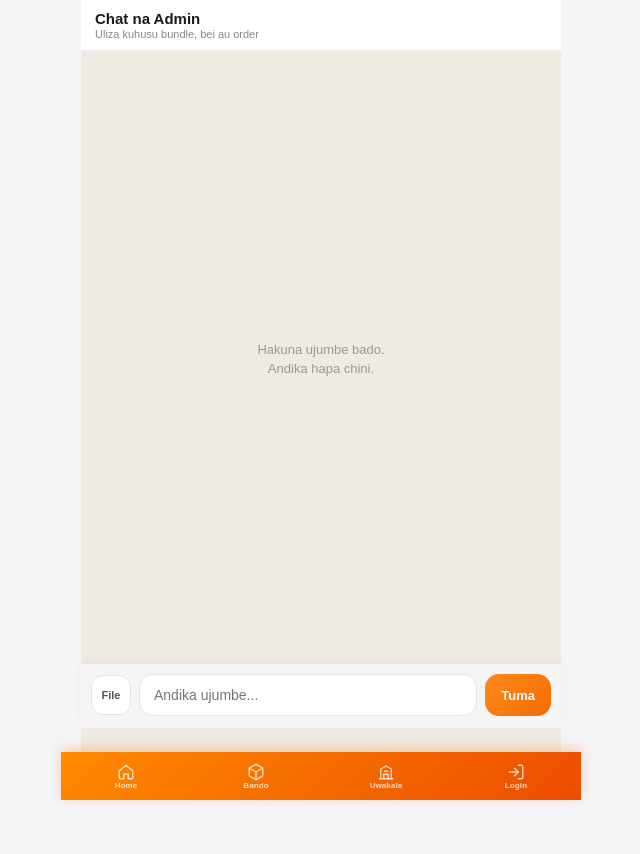
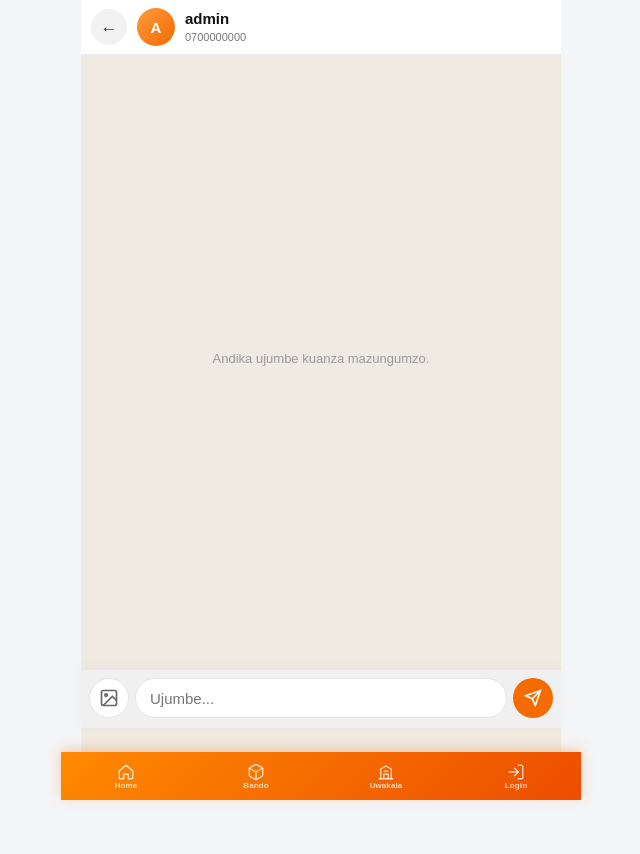
Before and after one commit to keyramkey/halotel-bando, a Flask app: template templates/chat.html in a window 1280 px wide. Shown: the whole page, without its empty margins (319-959 px from the left). Run offline with Flask 3, Linux system fonts and the light colour scheme; the template is opened without the code that fills it: values that come from a table or form of the project are taken from there, others are empty; some libraries are stand-ins or nearby versions.

Commit message:
Update chat.html

```diff
--- a/templates/chat.html
+++ b/templates/chat.html
@@ -1,21 +1,18 @@
 {% extends "base.html" %}
-{% block title %}Chat{% endblock %}
+{% block title %}Chat · {{ user.username }}{% endblock %}
 {% block content %}
 <style>
-    /* Ficha scrollbar (scroll inaendelea) */
-    .chat-body {
+    /* Ficha scrollbar */
+    .achat-body {
         scrollbar-width: none;
         -ms-overflow-style: none;
     }
-    .chat-body::-webkit-scrollbar {
+    .achat-body::-webkit-scrollbar {
         width: 0; height: 0; display: none;
     }
 
-    /*
-      Layout: header FIXED juu, form FIXED juu ya bottom nav,
-      messages katikati. Header HAIPOTEI keyboard ikifunguka.
-    */
-    .chat-page {
+    /* Layout kama customer chat: header + form fixed, messages scroll */
+    .achat {
         position: relative;
         width: 100%;
         max-width: 480px;
@@ -24,8 +21,8 @@
         min-height: 100dvh;
     }
 
-    /* Header — fixed top, daima inaonekana */
-    .chat-head {
+    /* Header — fixed top, haipotei keyboard */
+    .achat-head {
         position: fixed;
         top: 0;
         left: 0;
@@ -33,19 +30,37 @@
         z-index: 40;
         max-width: 480px;
         margin: 0 auto;
+        display: flex;
+        align-items: center;
+        gap: 10px;
+        padding: 8px 10px;
         background: #fff;
-        border-bottom: 1px solid #ececec;
-        padding: 10px 14px;
+        border-bottom: 1px solid #e8e8e8;
         box-sizing: border-box;
     }
-    .chat-head h1 { font-size: 15px; font-weight: 800; margin: 0 0 1px; color: #1a1a1a; }
-    .chat-head p { color: #888; font-size: 11px; margin: 0; }
+    .achat-back {
+        width: 36px; height: 36px; border-radius: 50%;
+        background: #f2f2f2; color: #333;
+        display: grid; place-items: center;
+        text-decoration: none; font-size: 17px; flex-shrink: 0;
+    }
+    .achat-av {
+        width: 38px; height: 38px; border-radius: 50%;
+        background: linear-gradient(135deg, #ff9a3c, #f56b00);
+        color: #fff; font-weight: 800; font-size: 15px;
+        display: grid; place-items: center; flex-shrink: 0;
+    }
+    .achat-meta { flex: 1; min-width: 0; }
+    .achat-meta strong {
+        display: block; font-size: 15px; font-weight: 800; color: #111;
+        white-space: nowrap; overflow: hidden; text-overflow: ellipsis;
+    }
+    .achat-meta span { font-size: 11px; color: #777; }
 
-    /* Messages — between header & form */
-    .chat-body {
+    .achat-body {
         position: fixed;
-        top: 54px; /* urefu wa header */
-        bottom: calc(72px + 64px); /* bottom nav + form */
+        top: 54px;
+        bottom: calc(72px + 64px);
         left: 0;
         right: 0;
         z-index: 10;
@@ -55,46 +70,60 @@
         overflow-y: auto;
         -webkit-overflow-scrolling: touch;
         overscroll-behavior: contain;
-        padding: 10px;
+        padding: 10px 10px 12px;
         display: flex;
         flex-direction: column;
         gap: 6px;
         background: #efeae2;
         box-sizing: border-box;
     }
-    .message {
-        max-width: 78%; padding: 8px 11px; border-radius: 14px;
-        font-size: 13.5px; line-height: 1.4; word-wrap: break-word;
-        box-shadow: 0 1px 2px rgba(0,0,0,0.04);
-        user-select: text; -webkit-user-select: text;
+
+    .bubble {
+        max-width: 82%;
+        padding: 7px 10px 5px;
+        border-radius: 12px;
+        font-size: 14px;
+        line-height: 1.35;
+        word-break: break-word;
+        box-shadow: 0 1px 1px rgba(0,0,0,0.06);
+        user-select: text;
+        -webkit-user-select: text;
     }
-    .message.customer {
+    .bubble.customer {
+        align-self: flex-start;
+        background: #fff;
+        color: #111;
+        border-top-left-radius: 4px;
+    }
+    .bubble.admin {
         align-self: flex-end;
-        background: linear-gradient(135deg, #ff8a1f, #f56b00);
-        color: #fff; border-bottom-right-radius: 4px;
+        background: #f56b00;
+        color: #fff;
+        border-top-right-radius: 4px;
     }
-    .message.admin {
-        align-self: flex-start; background: #fff;
-        border: 1px solid #ececec; border-bottom-left-radius: 4px;
+    .bubble .who {
+        font-size: 9px;
+        font-weight: 700;
+        letter-spacing: 0.3px;
+        margin-bottom: 1px;
+        opacity: 0.55;
+        text-transform: uppercase;
     }
-    .message img {
-        width: 100%; max-width: 180px; border-radius: 8px;
-        margin-top: 5px; display: block;
+    .bubble.admin .who { color: rgba(255,255,255,0.8); }
+    .bubble img {
+        display: block; max-width: 200px; width: 100%;
+        border-radius: 8px; margin-top: 4px;
     }
-    .meta-line {
+    .bubble .meta-line {
         display: flex; align-items: center; justify-content: flex-end;
-        gap: 4px; margin-top: 3px;
+        gap: 3px; margin-top: 2px;
     }
-    .message-time { font-size: 9.5px; opacity: 0.65; }
-    .ticks { display: inline-flex; line-height: 0; }
-    .ticks svg { width: 14px; height: 14px; display: block; }
-    .ticks.sent { color: rgba(255,255,255,0.75); }
+    .bubble .t { font-size: 10px; opacity: 0.65; }
+    .ticks { display: inline-flex; align-items: center; line-height: 0; }
+    .ticks svg { width: 15px; height: 11px; display: block; }
+    .ticks.sent { color: rgba(255,255,255,0.7); }
     .ticks.delivered { color: rgba(255,255,255,0.85); }
-    .ticks.read { color: #7dd3fc; }
-    .empty-chat {
-        text-align: center; color: #999; margin: auto;
-        font-size: 13px; line-height: 1.5; padding: 24px;
-    }
+    .ticks.read { color: #93c5fd; }
 
     /* Long message collapse */
     .txt-wrap { position: relative; }
@@ -122,8 +151,8 @@
         text-decoration: underline;
         opacity: 0.9;
     }
-    .message.customer .see-more-btn { color: #fff; }
-    .message.admin .see-more-btn { color: #f56b00; }
+    .bubble.customer .see-more-btn { color: #f56b00; }
+    .bubble.admin .see-more-btn { color: #fff; }
     .copy-btn {
         display: inline-flex;
         align-items: center;
@@ -136,48 +165,58 @@
         background: none;
         border: none;
         padding: 0;
-        opacity: 0.8;
+        opacity: 0.75;
     }
-    .message.customer .copy-btn { color: rgba(255,255,255,0.95); }
-    .message.admin .copy-btn { color: #555; }
+    .bubble.customer .copy-btn { color: #555; }
+    .bubble.admin .copy-btn { color: rgba(255,255,255,0.9); }
     .copy-btn:active { opacity: 1; }
 
-    /* Form — fixed juu ya bottom nav (au juu ya keyboard) */
-    .chat-form-wrapper {
+    .achat-empty {
+        margin: auto; text-align: center; color: #999;
+        font-size: 13px; padding: 20px;
+    }
+
+    /* Form — fixed juu ya bottom nav / keyboard */
+    .achat-foot {
         position: fixed;
         left: 0;
         right: 0;
-        bottom: 72px; /* default: juu ya bottom nav */
+        bottom: 72px;
         z-index: 40;
         max-width: 480px;
         margin: 0 auto;
-        background: #f5f5f5;
+        background: #f0f0f0;
         border-top: 1px solid #e5e5e5;
-        padding: 10px 10px 12px;
+        padding: 8px 8px 10px;
         box-shadow: 0 -2px 10px rgba(0,0,0,0.04);
         box-sizing: border-box;
     }
-    .chat-row { display: flex; gap: 8px; align-items: center; }
-    .attach-btn {
-        width: 40px; height: 40px; border-radius: 12px;
+    .achat-row {
+        display: flex; align-items: flex-end; gap: 6px;
+    }
+    .achat-attach {
+        width: 40px; height: 40px; border-radius: 50%;
         background: #fff; border: 1px solid #e5e5e5;
         display: grid; place-items: center;
-        font-size: 11px; font-weight: 700; color: #555;
-        cursor: pointer; flex-shrink: 0;
+        cursor: pointer; flex-shrink: 0; color: #666;
     }
-    .chat-input {
-        flex: 1; height: 42px; border: 1px solid #e5e5e5;
-        border-radius: 14px; padding: 0 14px; outline: none;
-        font-size: 14px; background: #fff; min-width: 0;
+    .achat-attach svg { width: 20px; height: 20px; }
+    .achat-input {
+        flex: 1; min-height: 40px; max-height: 100px;
+        border: 1px solid #e5e5e5; border-radius: 22px;
+        padding: 10px 14px; font-size: 15px;
+        background: #fff; outline: none; min-width: 0;
+        resize: none; font-family: inherit;
     }
-    .chat-input:focus { border-color: #f56b00; background: #fff; }
-    .send-btn {
-        height: 42px; padding: 0 16px; border: 0; border-radius: 14px;
-        background: linear-gradient(135deg, #ff8a1f, #f56b00);
-        color: #fff; font-weight: 700; font-size: 13px; cursor: pointer;
-        flex-shrink: 0;
+    .achat-input:focus { border-color: #f56b00; }
+    .achat-send {
+        width: 40px; height: 40px; border: none; border-radius: 50%;
+        background: #f56b00; color: #fff;
+        display: grid; place-items: center;
+        cursor: pointer; flex-shrink: 0; padding: 0;
     }
-    .send-btn:disabled { opacity: 0.55; cursor: not-allowed; }
+    .achat-send:disabled { opacity: 0.5; }
+    .achat-send svg { width: 18px; height: 18px; }
 
     /* Attachment preview */
     .attach-preview {
@@ -216,16 +255,21 @@
     }
 </style>
 
-<div class="chat-page">
-    <div class="chat-head">
-        <h1>Chat na Admin</h1>
-        <p>Uliza kuhusu bundle, bei au order</p>
+<div class="achat">
+    <div class="achat-head">
+        <a class="achat-back" href="{{ url_for('admin_messages') }}" title="Rudi">←</a>
+        <div class="achat-av">{{ (user.username or '?')[0]|upper }}</div>
+        <div class="achat-meta">
+            <strong>{{ user.username }}</strong>
+            <span>{{ user.phone or '—' }}</span>
+        </div>
     </div>
 
-    <div class="chat-body" id="chatBody">
+    <div class="achat-body" id="chatBody">
         {% if messages %}
             {% for msg in messages %}
-            <div class="message {{ msg.sender }}" data-id="{{ msg.id }}">
+            <div class="bubble {{ msg.sender }}" data-id="{{ msg.id }}">
+                <div class="who">{% if msg.sender == 'customer' %}Mteja{% else %}Wewe{% endif %}</div>
                 {% if msg.message %}
                 <div class="txt-wrap">
                     <div class="txt" data-full="{{ msg.message|e }}">{{ msg.message }}</div>
@@ -235,8 +279,8 @@
                 <img src="{{ url_for('media_file', filename=msg.image) }}" alt="Picha">
                 {% endif %}
                 <div class="meta-line">
-                    <span class="message-time">{{ to_dar_es_salaam(msg.created_at) }}</span>
-                    {% if msg.sender == 'customer' %}
+                    <span class="t">{{ to_dar_es_salaam(msg.created_at) }}</span>
+                    {% if msg.sender == 'admin' %}
                     <span class="ticks {% if msg.is_read %}read{% elif msg.is_delivered %}delivered{% else %}sent{% endif %}" data-ticks="{{ msg.id }}">
                         {% if msg.is_read or msg.is_delivered %}
                         <svg viewBox="0 0 16 11" fill="currentColor"><path d="M11.07 0.29a1 1 0 0 1 1.41 0l.01.01 3.2 3.2a1 1 0 0 1-1.41 1.42L11.78 2.42 8.5 5.7a1 1 0 0 1-1.42-1.42l3.99-3.99zM7.07.29a1 1 0 0 1 1.41 0l.01.01 3.2 3.2a1 1 0 1 1-1.41 1.42L7.78 2.42 4.5 5.7A1 1 0 0 1 3.08 4.28L7.07.29z"/></svg>
@@ -249,11 +293,11 @@
             </div>
             {% endfor %}
         {% else %}
-            <div class="empty-chat" id="emptyHint">Hakuna ujumbe bado.<br>Andika hapa chini.</div>
+            <div class="achat-empty" id="emptyHint">Andika ujumbe kuanza mazungumzo.</div>
         {% endif %}
     </div>
 
-    <div class="chat-form-wrapper">
+    <div class="achat-foot">
         <div class="attach-preview" id="attachPreview">
             <img id="previewImg" src="" alt="Preview">
             <div class="ap-info">
@@ -262,13 +306,16 @@
             </div>
             <button type="button" class="ap-remove" id="removePreview" title="Ondoa">×</button>
         </div>
-        <form id="chatForm" enctype="multipart/form-data">
-            <div class="chat-row">
-                <label class="attach-btn">File
+        <form id="adminChatForm" enctype="multipart/form-data">
+            <div class="achat-row">
+                <label class="achat-attach" title="Picha">
+                    <svg xmlns="http://www.w3.org/2000/svg" viewBox="0 0 24 24" fill="none" stroke="currentColor" stroke-width="2"><rect x="3" y="3" width="18" height="18" rx="2"/><circle cx="8.5" cy="8.5" r="1.5"/><path d="M21 15l-5-5L5 21"/></svg>
                     <input type="file" name="image" accept="image/*" hidden id="imageInput">
                 </label>
-                <input class="chat-input" name="message" id="messageInput" placeholder="Andika ujumbe..." autocomplete="off">
-                <button class="send-btn" type="submit" id="sendBtn">Tuma</button>
+                <input class="achat-input" type="text" name="message" id="messageInput" placeholder="Ujumbe..." autocomplete="off" enterkeyhint="send">
+                <button class="achat-send" type="submit" id="sendBtn" title="Tuma">
+                    <svg xmlns="http://www.w3.org/2000/svg" viewBox="0 0 24 24" fill="none" stroke="currentColor" stroke-width="2.2"><line x1="22" y1="2" x2="11" y2="13"/><polygon points="22 2 15 22 11 13 2 9 22 2"/></svg>
+                </button>
             </div>
         </form>
     </div>
@@ -277,7 +324,7 @@
 <script>
 (function () {
     var body = document.getElementById('chatBody');
-    var form = document.getElementById('chatForm');
+    var form = document.getElementById('adminChatForm');
     var sendBtn = document.getElementById('sendBtn');
     var messageInput = document.getElementById('messageInput');
     var imageInput = document.getElementById('imageInput');
@@ -286,16 +333,17 @@
     var previewName = document.getElementById('previewName');
     var previewSize = document.getElementById('previewSize');
     var removePreview = document.getElementById('removePreview');
+    var pollUrl = "{{ url_for('api_admin_chat_poll', user_id=user.id) }}";
     var lastId = 0;
-    body.querySelectorAll('.message[data-id]').forEach(function (el) {
+    body.querySelectorAll('.bubble[data-id]').forEach(function (el) {
         var id = parseInt(el.getAttribute('data-id'), 10);
         if (id > lastId) lastId = id;
     });
-    function scrollBottom() { body.scrollTop = body.scrollHeight; }
+    function scrollBottom() { requestAnimationFrame(function(){ body.scrollTop = body.scrollHeight; }); }
     scrollBottom();
 
     /* ---- Keyboard: header ibaki juu, form juu ya keyboard ---- */
-    var formWrap = document.querySelector('.chat-form-wrapper');
+    var formWrap = document.querySelector('.achat-foot');
     var NAV_H = 72;
     var FORM_H = 64;
     function layoutForKeyboard() {
@@ -303,7 +351,6 @@
         if (!vv || !formWrap) return;
         var kb = Math.max(0, window.innerHeight - vv.height - vv.offsetTop);
         if (kb > 80) {
-            /* Keyboard open — form juu ya keyboard, bottom nav imefichwa */
             formWrap.style.bottom = kb + 'px';
             body.style.bottom = (kb + FORM_H) + 'px';
         } else {
@@ -360,10 +407,11 @@
         if (!txtEl || txtEl.dataset.setup) return;
         txtEl.dataset.setup = '1';
         var full = txtEl.getAttribute('data-full') || txtEl.textContent || '';
-        if (!full || full.length < 180) return;
+        if (!full || full.length < 180) return; // short messages stay as-is
 
+        // Approximate line count via temp measure
         var clone = document.createElement('div');
-        clone.style.cssText = 'position:absolute;visibility:hidden;width:' + Math.max(txtEl.offsetWidth || 180, 160) + 'px;font-size:13.5px;line-height:1.4;word-break:break-word;white-space:pre-wrap;';
+        clone.style.cssText = 'position:absolute;visibility:hidden;width:' + Math.max(txtEl.offsetWidth || 200, 180) + 'px;font-size:14px;line-height:1.35;word-break:break-word;white-space:pre-wrap;';
         clone.textContent = full;
         document.body.appendChild(clone);
         var lineH = parseFloat(getComputedStyle(clone).lineHeight) || 19;
@@ -449,6 +497,7 @@
         document.body.removeChild(ta);
     }
 
+    // Init existing messages
     body.querySelectorAll('.txt').forEach(setupLongText);
 
     function ticksHtml(m) {
@@ -461,19 +510,19 @@
     }
 
     function appendMsg(m) {
-        if (body.querySelector('.message[data-id="' + m.id + '"]')) return;
+        if (body.querySelector('.bubble[data-id="' + m.id + '"]')) return;
         var empty = document.getElementById('emptyHint');
         if (empty) empty.remove();
         var div = document.createElement('div');
-        div.className = 'message ' + m.sender;
+        div.className = 'bubble ' + m.sender;
         div.setAttribute('data-id', m.id);
-        var html = '';
+        var html = '<div class="who">' + (m.sender === 'customer' ? 'Mteja' : 'Wewe') + '</div>';
         if (m.message) {
             html += '<div class="txt-wrap"><div class="txt" data-full=""></div></div>';
         }
         if (m.image_url) html += '<img src="' + m.image_url + '" alt="Picha">';
-        html += '<div class="meta-line"><span class="message-time">' + (m.created_at || '') + '</span>';
-        if (m.sender === 'customer') html += ticksHtml(m);
+        html += '<div class="meta-line"><span class="t">' + (m.created_at || '') + '</span>';
+        if (m.sender === 'admin') html += ticksHtml(m);
         html += '</div>';
         div.innerHTML = html;
         if (m.message) {
@@ -493,7 +542,8 @@
             var st = statuses[id];
             var el = body.querySelector('[data-ticks="' + id + '"]');
             if (!el) return;
-            el.className = 'ticks ' + (st.is_read ? 'read' : (st.is_delivered ? 'delivered' : 'sent'));
+            var cls = st.is_read ? 'read' : (st.is_delivered ? 'delivered' : 'sent');
+            el.className = 'ticks ' + cls;
             var dbl = st.is_read || st.is_delivered;
             el.innerHTML = dbl
                 ? '<svg viewBox="0 0 16 11" fill="currentColor"><path d="M11.07 0.29a1 1 0 0 1 1.41 0l.01.01 3.2 3.2a1 1 0 0 1-1.41 1.42L11.78 2.42 8.5 5.7a1 1 0 0 1-1.42-1.42l3.99-3.99zM7.07.29a1 1 0 0 1 1.41 0l.01.01 3.2 3.2a1 1 0 1 1-1.41 1.42L7.78 2.42 4.5 5.7A1 1 0 0 1 3.08 4.28L7.07.29z"/></svg>'
@@ -503,7 +553,7 @@
 
     async function poll() {
         try {
-            var res = await fetch("{{ url_for('api_chat_poll') }}?after_id=" + lastId, { credentials: 'same-origin' });
+            var res = await fetch(pollUrl + '?after_id=' + lastId, { credentials: 'same-origin' });
             var data = await res.json();
             if (data.ok) {
                 (data.messages || []).forEach(appendMsg);
@@ -511,8 +561,8 @@
             }
         } catch (e) {}
     }
+    setInterval(poll, 2500);
     poll();
-    setInterval(poll, 2500);
 
     form.addEventListener('submit', async function (e) {
         e.preventDefault();
@@ -521,13 +571,15 @@
         if (!text && !hasImage) return;
         sendBtn.disabled = true;
         try {
-            var res = await fetch("{{ url_for('send_message') }}", { method: 'POST', body: new FormData(form) });
+            var res = await fetch("{{ url_for('admin_send_message', user_id=user.id) }}", {
+                method: 'POST', body: new FormData(form)
+            });
             var data = await res.json();
             if (data.success && data.message) {
                 appendMsg(data.message);
                 messageInput.value = '';
                 clearPreview();
-            } else if (!data.success) alert(data.error || 'Imeshindwa.');
+            } else if (!data.success) alert('Imeshindwa kutuma.');
         } catch (err) {
             alert('Hitilafu ya mtandao.');
         }
```
